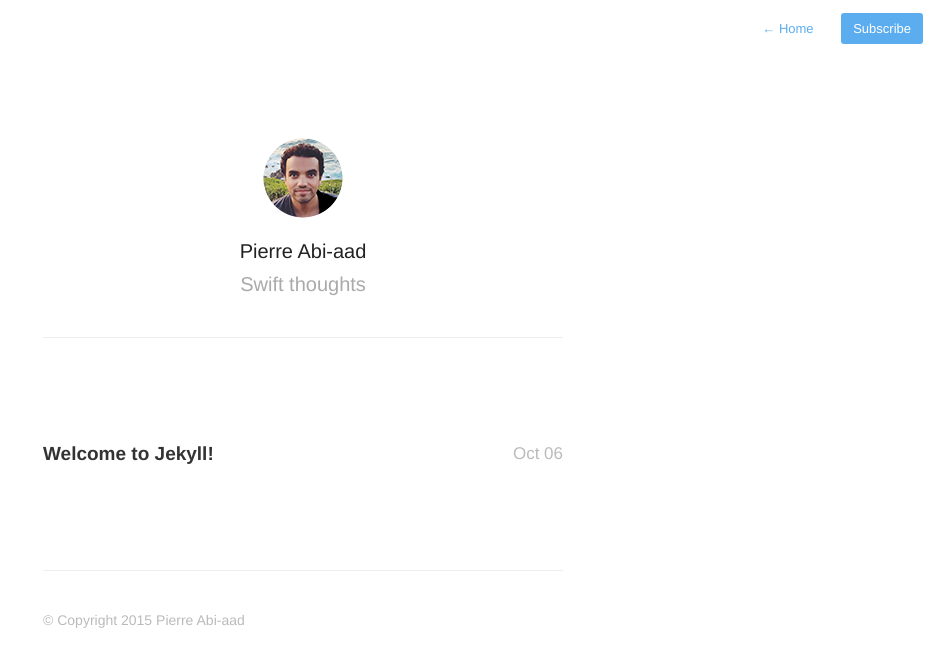
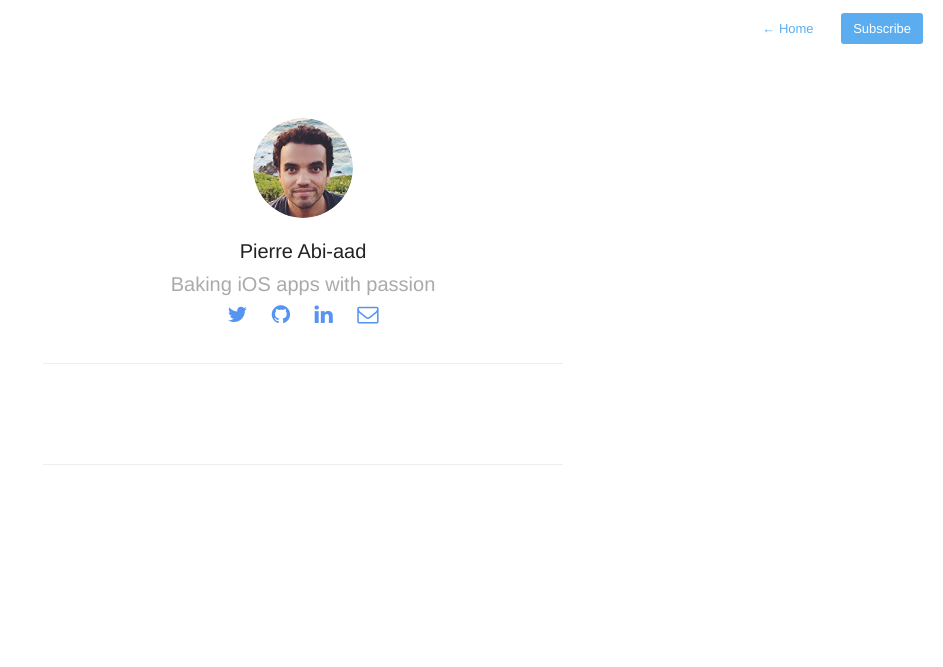
Before and after one commit to abiaad/abiaad.github.io, a Jekyll site: the page built from index.html, in a window 1280 px wide. Shown: the top 667 px of the page, without its empty margins (337-1280 px from the left). Built offline with Jekyll 4.4.1, drawn with Linux system fonts in a browser that asks for light colours; nearby versions of some CDN libraries; Markdown is read by kramdown in place of the engine named in the settings; the list of posts is cut into pages by our own code.

Commit message:
styling changes

```diff
--- a/_config.yml
+++ b/_config.yml
@@ -1,6 +1,6 @@
 name: Pierre Abi-aad
-description: Swift thoughts
-meta_description: "Swift and iOS thoughts"
+description: Baking iOS apps with passion
+meta_description: "Baking iOS apps with passion"
 
 aboutPage: false
 
@@ -9,13 +9,13 @@ highlighter: pygments
 
 paginate: 20
 baseurl: /
-domain_name: 'http://yourblog-domain.com'
+domain_name: 'http://www.abiaad.io'
 google_analytics: 'UA-68489157-1'
 disqus: false
 disqus_shortname: 'abiaad'
 
 # Details for the RSS feed generator
-url:            'http://your-blog-url.example.com'
+url:            'http://www.abiaad.io'
 author:         'Pierre Abi-aad'
 authorTwitter:  'abiaad'
 
--- a/_includes/footer.html
+++ b/_includes/footer.html
@@ -1,3 +1,2 @@
 <footer id="footer">
-    <p class="small">© Copyright {{ site.time | date: '%Y' }} {{ site.author }}</p>
 </footer>
--- a/_includes/profile.html
+++ b/_includes/profile.html
@@ -10,6 +10,12 @@
         {% endif %}
             <h1>{{ site.author }}</h1>
             <h2>{{ site.description }}</h2>
+            <ul id="footer-list">
+                <li><a href="http://www.twitter.com/abiaad" class="fa fa-twitter fa-lg"></a></li>
+                <li><a href="http://www.github.com/abiaad" class="fa fa-github fa-lg"></a></li>
+                <li><a href="http://www.linkedin.com/profile/view?id=49997939" class="fa fa-linkedin fa-lg"></a></li>
+                <li><a href="mailto:hello@abiaad.io" class="fa fa-envelope-o fa-lg"></a></li>
+            </ul>
         </header>
     </section>
 </div>
--- a/_layouts/default.html
+++ b/_layouts/default.html
@@ -10,6 +10,7 @@
   <link rel="stylesheet" href="{{ site.baseurl }}assets/css/style.css">
   <link rel="alternate" type="application/rss+xml" title="My Blog" href="{{ site.baseurl }}rss.xml">
   <link rel="stylesheet" href="{{ site.baseurl }}assets/css/highlight.css">
+  <link rel="stylesheet" href="https://maxcdn.bootstrapcdn.com/font-awesome/4.4.0/css/font-awesome.min.css">
 </head>
 <body>
 
--- a/assets/css/style.css
+++ b/assets/css/style.css
@@ -70,7 +70,7 @@ h2 {
 }
 
 .profile #wrapper {
-	padding: 100px 40px 0px;
+	padding: 80px 40px 0px;
 	max-width: 600px;
 	margin: 0 auto;
 }
@@ -85,8 +85,8 @@ h2 {
 
 .profile #avatar {
 	display: inline-block;
-	width: 80px;
-	height: 80px;
+	width: 100px;
+	height: 100px;
 	border-radius: 50%;
 	margin-bottom: 20px;
 }
@@ -434,6 +434,41 @@ Post List
 	margin-top: 100px;
 }
 
+#footer-list {
+	margin-top: 10px;
+}
+
+#footer-list li {
+	display: inline;
+	list-style: none;
+	margin: 10px;
+
+	-webkit-transition: 0.3s;
+     -moz-transition: 0.3s;
+      -ms-transition: 0.3s;
+       -o-transition: 0.3s;
+          transition: 0.3s;
+}
+
+#footer-list:hover li{
+  opacity: 0.2;
+  -webkit-transition: 0.3s;
+     -moz-transition: 0.3s;
+      -ms-transition: 0.3s;
+       -o-transition: 0.3s;
+          transition: 0.3s;
+}
+
+#footer-list:hover li:hover
+{
+  opacity: 1.0;
+  -webkit-transition: 0.3s;
+     -moz-transition: 0.3s;
+      -ms-transition: 0.3s;
+       -o-transition: 0.3s;
+          transition: 0.3s;
+}
+
 /* Post Page */
 #header {
 	border-bottom: 1px solid #eee;
--- /dev/null
+++ b/myports.txt
@@ -0,0 +1,3 @@
+OS platform mismatch
+    while executing
+"mportinit ui_options global_options global_variations"
```
Also changed, not shown: _posts/-2015-10-06-welcome-to-jekyll.markdown (renamed from _posts/2015-10-06-welcome-to-jekyll.markdown), assets/images/avatar.png, assets/images/avatar@2x.png.
